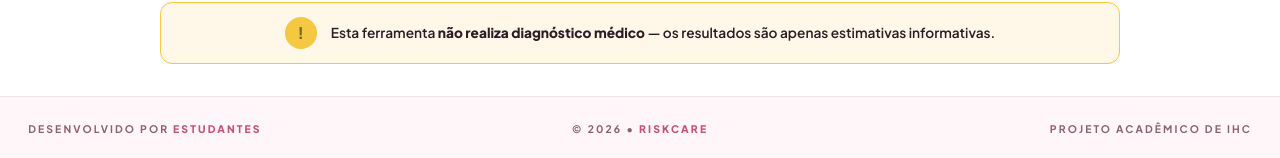
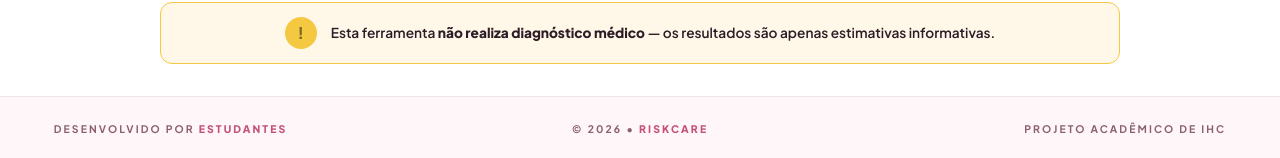
Before and after one commit to CaioRenatoDot/IHCTrabalhoMarcosUP1, a React (Vite) app: page / in a window 1280 px wide. Shown: the part 1812-1970 px from the top of the page. Built offline with nearby package versions, Linux system fonts and the light colour scheme.

Commit message:
perf(ui): reduce first-load fouc with early css and font loading
- Move global stylesheet and font loading to head with preconnect/preload hints
- Add minimal inline base styles to avoid initial unstyled flash
- Remove runtime global css import from main entry for faster first paint

```diff
--- a/index.html
+++ b/index.html
@@ -4,6 +4,30 @@
     <meta charset="UTF-8" />
     <meta name="viewport" content="width=device-width, initial-scale=1.0" />
     <link rel="icon" type="image/png" href="/riskcare_favicon.png" />
+    <link rel="dns-prefetch" href="//vlibras.gov.br" />
+    <link rel="dns-prefetch" href="//cdn.jsdelivr.net" />
+    <link rel="preconnect" href="https://vlibras.gov.br" crossorigin />
+    <link rel="preconnect" href="https://cdn.jsdelivr.net" crossorigin />
+    <link rel="preload" href="https://vlibras.gov.br/app/vlibras-plugin.js" as="script" />
+    <link rel="preconnect" href="https://fonts.googleapis.com" />
+    <link rel="preconnect" href="https://fonts.gstatic.com" crossorigin />
+    <link
+      rel="stylesheet"
+      href="https://fonts.googleapis.com/css2?family=Plus+Jakarta+Sans:wght@200..800&display=swap"
+    />
+    <link rel="stylesheet" href="/src/styles/global.css" />
+    <style>
+      html,
+      body,
+      #root {
+        min-height: 100%;
+      }
+      body {
+        margin: 0;
+        font-family: 'Plus Jakarta Sans', system-ui, -apple-system, 'Segoe UI', sans-serif;
+        background: #fffdfd;
+      }
+    </style>
     <title>RiskCare</title>
   </head>
   <body>
--- a/src/components/ToastContainer.jsx
+++ b/src/components/ToastContainer.jsx
@@ -2,14 +2,16 @@ function ToastContainer({ toasts, onDismiss }) {
   return (
     <div id="toast-container" aria-live="polite" aria-atomic="true">
       {toasts.map((toast) => (
-        <div
+        <button
+          type="button"
           key={toast.id}
           className={`toast${toast.isLeaving ? ' out' : ''}`}
-          role="status"
+          aria-label="Fechar notificação"
+          title="Fechar notificação"
           onClick={() => onDismiss(toast.id)}
         >
           {toast.message}
-        </div>
+        </button>
       ))}
     </div>
   )
--- a/src/main.jsx
+++ b/src/main.jsx
@@ -1,7 +1,6 @@
 import React from 'react'
 import ReactDOM from 'react-dom/client'
 import App from './App.jsx'
-import './styles/global.css'
 
 ReactDOM.createRoot(document.getElementById('root')).render(
   <React.StrictMode>
--- a/src/styles/footer.css
+++ b/src/styles/footer.css
@@ -8,11 +8,11 @@
 
 .site-footer__inner {
   width: 100%;
-  max-width: var(--rc-max-width);
+  max-width: none;
   margin: 0 auto;
-  padding: 24px clamp(1rem, 2.2vw, 2.5rem);
+  padding: 24px clamp(1.25rem, 4.2vw, 4.75rem);
   display: grid;
-  grid-template-columns: 1fr auto 1fr;
+  grid-template-columns: minmax(0, 1fr) auto minmax(0, 1fr);
   align-items: center;
   gap: 16px;
 }
--- a/src/styles/global.css
+++ b/src/styles/global.css
@@ -1,4 +1,3 @@
-@import url('https://fonts.googleapis.com/css2?family=Plus+Jakarta+Sans:wght@200..800&display=swap');
 
 @import './base.css';
 @import './accessibility.css';
@@ -12,4 +11,5 @@
 @import './banner.css';
 @import './footer.css';
 @import './toast.css';
+@import './vlibras.css';
 @import './responsive.css';
```
